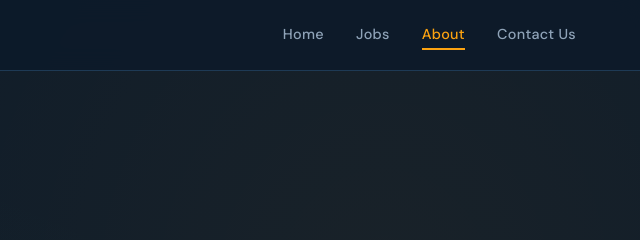
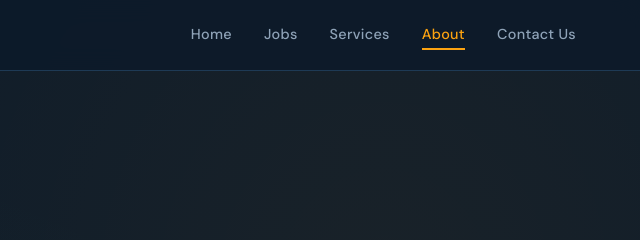
Before and after one commit to EvertonnOliveira/CA2_WebDevelopment, a website: page about.html in a window 1280 px wide. Shown: the top 240 px of the page, 640-1280 px from the left. Drawn offline with nearby package versions, Linux system fonts and the light colour scheme.

Commit message:
commit: starting services

```diff
--- a/about.html
+++ b/about.html
@@ -34,7 +34,7 @@
          Browsers and screen readers use it to provide navigation shortcuts. -->
     <nav>
       <a href="home.html">Home</a>
-      <a href="jobs.html">Jobs</a>
+      <a href="jobs.html">Jobs</a><a href="services.html">Services</a>
       <!-- active class applied to the current page for wayfinding -->
       <a href="about.html" class="active">About</a>
       <a href="contact.html">Contact Us</a>
```
Also changed, not shown: contact.html (+1 -1 lines), home.html (+1 -1 lines), jobs.html (+1 -1 lines).
